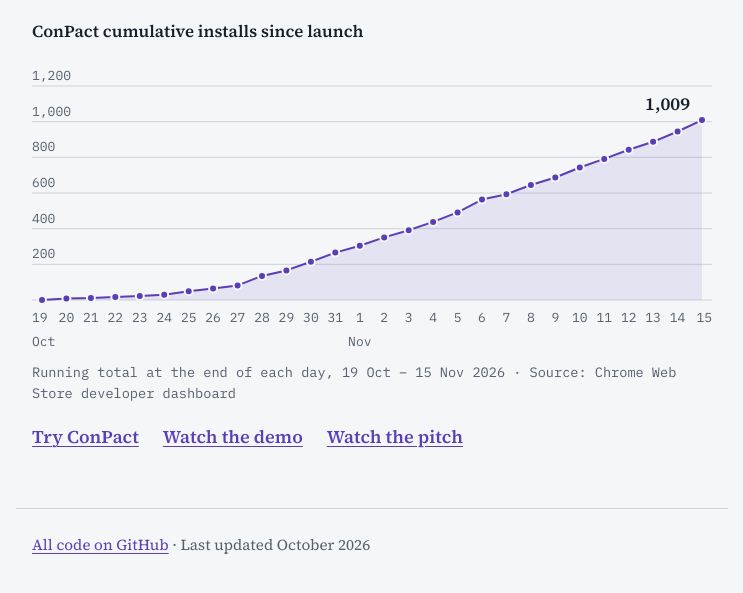
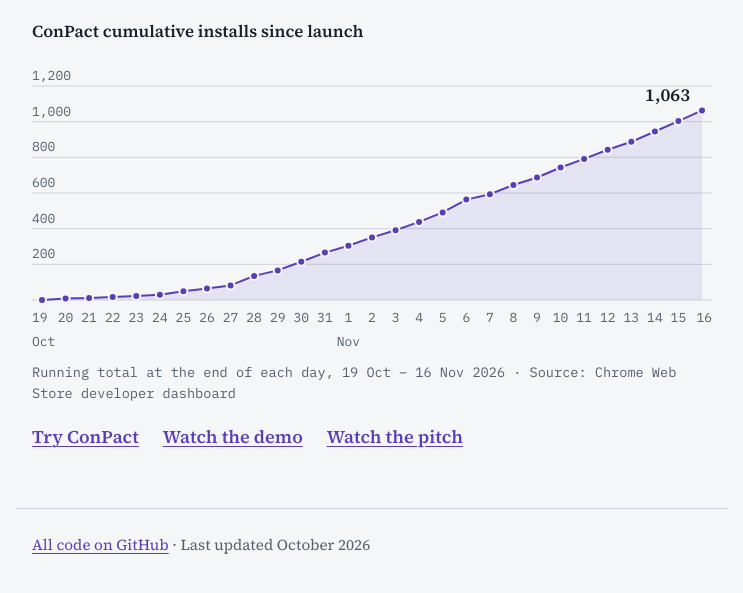
Before and after one commit to demodgm/demodgm.github.io, a plain HTML site: page index.html in a window 1280 px wide. Shown: the part 5144-5737 px from the top of the page, without its empty margins (268-1011 px from the left). Drawn offline with Linux system fonts and the light colour scheme.

Commit message:
Add files via upload

```diff
--- a/index.html
+++ b/index.html
@@ -108,7 +108,7 @@
     <p class="chart-title" aria-hidden="true">ConPact cumulative installs since launch</p>
     <svg class="chart" viewBox="0 0 680 310" role="img" aria-labelledby="installs-title installs-desc">
 <title id="installs-title">ConPact cumulative installs since launch</title>
-<desc id="installs-desc">Cumulative Chrome Web Store installs by day: 0 on 19 October, 9 on 20 October, 11 on 21 October, 17 on 22 October, 22 on 23 October, 30 on 24 October, 49 on 25 October, 64 on 26 October, 82 on 27 October, 135 on 28 October, 166 on 29 October, 215 on 30 October, 266 on 31 October, 304 on 1 November, 351 on 2 November, 391 on 3 November, 438 on 4 November, 491 on 5 November, 563 on 6 November, 593 on 7 November, 645 on 8 November, 687 on 9 November, 743 on 10 November, 791 on 11 November, 843 on 12 November, 887 on 13 November, 945 on 14 November and 1,009 on 15 November 2026.</desc>
+<desc id="installs-desc">Cumulative Chrome Web Store installs by day: 0 on 19 October, 9 on 20 October, 11 on 21 October, 17 on 22 October, 22 on 23 October, 30 on 24 October, 49 on 25 October, 64 on 26 October, 82 on 27 October, 135 on 28 October, 166 on 29 October, 215 on 30 October, 266 on 31 October, 304 on 1 November, 351 on 2 November, 391 on 3 November, 438 on 4 November, 491 on 5 November, 563 on 6 November, 593 on 7 November, 645 on 8 November, 687 on 9 November, 743 on 10 November, 791 on 11 November, 843 on 12 November, 887 on 13 November, 945 on 14 November, 1,003 on 15 November and 1,063 on 16 November 2026.</desc>
 <line class="grid" x1="0" x2="680" y1="248.0" y2="248.0"/>
 <line class="grid" x1="0" x2="680" y1="212.3" y2="212.3"/>
 <text class="tick" x="0" y="212.3" dy="-0.45em" text-anchor="start">200</text>
@@ -124,68 +124,70 @@
 <text class="tick" x="0" y="34.0" dy="-0.45em" text-anchor="start">1,200</text>
 <text class="tick" x="0.0" y="260" dy="0.8em" text-anchor="start">19</text>
 <text class="tick month" x="0.0" y="284" dy="0.8em" text-anchor="start">Oct</text>
-<text class="tick minor" x="34.4" y="260" dy="0.8em" text-anchor="middle">20</text>
-<text class="tick minor" x="58.9" y="260" dy="0.8em" text-anchor="middle">21</text>
-<text class="tick minor" x="83.3" y="260" dy="0.8em" text-anchor="middle">22</text>
-<text class="tick" x="107.8" y="260" dy="0.8em" text-anchor="middle">23</text>
-<text class="tick minor" x="132.2" y="260" dy="0.8em" text-anchor="middle">24</text>
-<text class="tick minor" x="156.7" y="260" dy="0.8em" text-anchor="middle">25</text>
-<text class="tick minor" x="181.1" y="260" dy="0.8em" text-anchor="middle">26</text>
-<text class="tick" x="205.6" y="260" dy="0.8em" text-anchor="middle">27</text>
-<text class="tick minor" x="230.0" y="260" dy="0.8em" text-anchor="middle">28</text>
-<text class="tick minor" x="254.4" y="260" dy="0.8em" text-anchor="middle">29</text>
-<text class="tick minor" x="278.9" y="260" dy="0.8em" text-anchor="middle">30</text>
-<text class="tick minor" x="303.3" y="260" dy="0.8em" text-anchor="middle">31</text>
-<text class="tick" x="327.8" y="260" dy="0.8em" text-anchor="middle">1</text>
-<text class="tick month" x="327.8" y="284" dy="0.8em" text-anchor="middle">Nov</text>
-<text class="tick minor" x="352.2" y="260" dy="0.8em" text-anchor="middle">2</text>
-<text class="tick minor" x="376.7" y="260" dy="0.8em" text-anchor="middle">3</text>
-<text class="tick" x="401.1" y="260" dy="0.8em" text-anchor="middle">4</text>
-<text class="tick minor" x="425.6" y="260" dy="0.8em" text-anchor="middle">5</text>
-<text class="tick minor" x="450.0" y="260" dy="0.8em" text-anchor="middle">6</text>
-<text class="tick minor" x="474.4" y="260" dy="0.8em" text-anchor="middle">7</text>
-<text class="tick" x="498.9" y="260" dy="0.8em" text-anchor="middle">8</text>
-<text class="tick minor" x="523.3" y="260" dy="0.8em" text-anchor="middle">9</text>
-<text class="tick minor" x="547.8" y="260" dy="0.8em" text-anchor="middle">10</text>
-<text class="tick minor" x="572.2" y="260" dy="0.8em" text-anchor="middle">11</text>
-<text class="tick" x="596.7" y="260" dy="0.8em" text-anchor="middle">12</text>
-<text class="tick minor" x="621.1" y="260" dy="0.8em" text-anchor="middle">13</text>
-<text class="tick minor" x="645.6" y="260" dy="0.8em" text-anchor="middle">14</text>
-<text class="tick" x="680.0" y="260" dy="0.8em" text-anchor="end">15</text>
-<path class="area" d="M10.0,248.0 L10.0,248.0 L34.4,246.4 L58.9,246.0 L83.3,245.0 L107.8,244.1 L132.2,242.7 L156.7,239.3 L181.1,236.6 L205.6,233.4 L230.0,223.9 L254.4,218.4 L278.9,209.7 L303.3,200.6 L327.8,193.8 L352.2,185.4 L376.7,178.3 L401.1,169.9 L425.6,160.4 L450.0,147.6 L474.4,142.2 L498.9,133.0 L523.3,125.5 L547.8,115.5 L572.2,106.9 L596.7,97.7 L621.1,89.8 L645.6,79.5 L670.0,68.1 L670.0,248.0 Z"/>
-<polyline class="line" points="10.0,248.0 34.4,246.4 58.9,246.0 83.3,245.0 107.8,244.1 132.2,242.7 156.7,239.3 181.1,236.6 205.6,233.4 230.0,223.9 254.4,218.4 278.9,209.7 303.3,200.6 327.8,193.8 352.2,185.4 376.7,178.3 401.1,169.9 425.6,160.4 450.0,147.6 474.4,142.2 498.9,133.0 523.3,125.5 547.8,115.5 572.2,106.9 596.7,97.7 621.1,89.8 645.6,79.5 670.0,68.1"/>
+<text class="tick minor" x="33.6" y="260" dy="0.8em" text-anchor="middle">20</text>
+<text class="tick minor" x="57.1" y="260" dy="0.8em" text-anchor="middle">21</text>
+<text class="tick minor" x="80.7" y="260" dy="0.8em" text-anchor="middle">22</text>
+<text class="tick" x="104.3" y="260" dy="0.8em" text-anchor="middle">23</text>
+<text class="tick minor" x="127.9" y="260" dy="0.8em" text-anchor="middle">24</text>
+<text class="tick minor" x="151.4" y="260" dy="0.8em" text-anchor="middle">25</text>
+<text class="tick minor" x="175.0" y="260" dy="0.8em" text-anchor="middle">26</text>
+<text class="tick" x="198.6" y="260" dy="0.8em" text-anchor="middle">27</text>
+<text class="tick minor" x="222.1" y="260" dy="0.8em" text-anchor="middle">28</text>
+<text class="tick minor" x="245.7" y="260" dy="0.8em" text-anchor="middle">29</text>
+<text class="tick minor" x="269.3" y="260" dy="0.8em" text-anchor="middle">30</text>
+<text class="tick minor" x="292.9" y="260" dy="0.8em" text-anchor="middle">31</text>
+<text class="tick" x="316.4" y="260" dy="0.8em" text-anchor="middle">1</text>
+<text class="tick month" x="316.4" y="284" dy="0.8em" text-anchor="middle">Nov</text>
+<text class="tick minor" x="340.0" y="260" dy="0.8em" text-anchor="middle">2</text>
+<text class="tick minor" x="363.6" y="260" dy="0.8em" text-anchor="middle">3</text>
+<text class="tick" x="387.1" y="260" dy="0.8em" text-anchor="middle">4</text>
+<text class="tick minor" x="410.7" y="260" dy="0.8em" text-anchor="middle">5</text>
+<text class="tick minor" x="434.3" y="260" dy="0.8em" text-anchor="middle">6</text>
+<text class="tick minor" x="457.9" y="260" dy="0.8em" text-anchor="middle">7</text>
+<text class="tick" x="481.4" y="260" dy="0.8em" text-anchor="middle">8</text>
+<text class="tick minor" x="505.0" y="260" dy="0.8em" text-anchor="middle">9</text>
+<text class="tick minor" x="528.6" y="260" dy="0.8em" text-anchor="middle">10</text>
+<text class="tick minor" x="552.1" y="260" dy="0.8em" text-anchor="middle">11</text>
+<text class="tick" x="575.7" y="260" dy="0.8em" text-anchor="middle">12</text>
+<text class="tick minor" x="599.3" y="260" dy="0.8em" text-anchor="middle">13</text>
+<text class="tick minor" x="622.9" y="260" dy="0.8em" text-anchor="middle">14</text>
+<text class="tick minor" x="646.4" y="260" dy="0.8em" text-anchor="middle">15</text>
+<text class="tick" x="680.0" y="260" dy="0.8em" text-anchor="end">16</text>
+<path class="area" d="M10.0,248.0 L10.0,248.0 L33.6,246.4 L57.1,246.0 L80.7,245.0 L104.3,244.1 L127.9,242.7 L151.4,239.3 L175.0,236.6 L198.6,233.4 L222.1,223.9 L245.7,218.4 L269.3,209.7 L292.9,200.6 L316.4,193.8 L340.0,185.4 L363.6,178.3 L387.1,169.9 L410.7,160.4 L434.3,147.6 L457.9,142.2 L481.4,133.0 L505.0,125.5 L528.6,115.5 L552.1,106.9 L575.7,97.7 L599.3,89.8 L622.9,79.5 L646.4,69.1 L670.0,58.4 L670.0,248.0 Z"/>
+<polyline class="line" points="10.0,248.0 33.6,246.4 57.1,246.0 80.7,245.0 104.3,244.1 127.9,242.7 151.4,239.3 175.0,236.6 198.6,233.4 222.1,223.9 245.7,218.4 269.3,209.7 292.9,200.6 316.4,193.8 340.0,185.4 363.6,178.3 387.1,169.9 410.7,160.4 434.3,147.6 457.9,142.2 481.4,133.0 505.0,125.5 528.6,115.5 552.1,106.9 575.7,97.7 599.3,89.8 622.9,79.5 646.4,69.1 670.0,58.4"/>
 <g class="pt"><circle class="dot" cx="10.0" cy="248.0" r="4"/><circle class="hit" cx="10.0" cy="248.0" r="14"><title>19 Oct 2026: 0 installs</title></circle></g>
-<g class="pt"><circle class="dot" cx="34.4" cy="246.4" r="4"/><circle class="hit" cx="34.4" cy="246.4" r="14"><title>20 Oct 2026: 9 installs</title></circle></g>
-<g class="pt"><circle class="dot" cx="58.9" cy="246.0" r="4"/><circle class="hit" cx="58.9" cy="246.0" r="14"><title>21 Oct 2026: 11 installs</title></circle></g>
-<g class="pt"><circle class="dot" cx="83.3" cy="245.0" r="4"/><circle class="hit" cx="83.3" cy="245.0" r="14"><title>22 Oct 2026: 17 installs</title></circle></g>
-<g class="pt"><circle class="dot" cx="107.8" cy="244.1" r="4"/><circle class="hit" cx="107.8" cy="244.1" r="14"><title>23 Oct 2026: 22 installs</title></circle></g>
-<g class="pt"><circle class="dot" cx="132.2" cy="242.7" r="4"/><circle class="hit" cx="132.2" cy="242.7" r="14"><title>24 Oct 2026: 30 installs</title></circle></g>
-<g class="pt"><circle class="dot" cx="156.7" cy="239.3" r="4"/><circle class="hit" cx="156.7" cy="239.3" r="14"><title>25 Oct 2026: 49 installs</title></circle></g>
-<g class="pt"><circle class="dot" cx="181.1" cy="236.6" r="4"/><circle class="hit" cx="181.1" cy="236.6" r="14"><title>26 Oct 2026: 64 installs</title></circle></g>
-<g class="pt"><circle class="dot" cx="205.6" cy="233.4" r="4"/><circle class="hit" cx="205.6" cy="233.4" r="14"><title>27 Oct 2026: 82 installs</title></circle></g>
-<g class="pt"><circle class="dot" cx="230.0" cy="223.9" r="4"/><circle class="hit" cx="230.0" cy="223.9" r="14"><title>28 Oct 2026: 135 installs</title></circle></g>
-<g class="pt"><circle class="dot" cx="254.4" cy="218.4" r="4"/><circle class="hit" cx="254.4" cy="218.4" r="14"><title>29 Oct 2026: 166 installs</title></circle></g>
-<g class="pt"><circle class="dot" cx="278.9" cy="209.7" r="4"/><circle class="hit" cx="278.9" cy="209.7" r="14"><title>30 Oct 2026: 215 installs</title></circle></g>
-<g class="pt"><circle class="dot" cx="303.3" cy="200.6" r="4"/><circle class="hit" cx="303.3" cy="200.6" r="14"><title>31 Oct 2026: 266 installs</title></circle></g>
-<g class="pt"><circle class="dot" cx="327.8" cy="193.8" r="4"/><circle class="hit" cx="327.8" cy="193.8" r="14"><title>1 Nov 2026: 304 installs</title></circle></g>
-<g class="pt"><circle class="dot" cx="352.2" cy="185.4" r="4"/><circle class="hit" cx="352.2" cy="185.4" r="14"><title>2 Nov 2026: 351 installs</title></circle></g>
-<g class="pt"><circle class="dot" cx="376.7" cy="178.3" r="4"/><circle class="hit" cx="376.7" cy="178.3" r="14"><title>3 Nov 2026: 391 installs</title></circle></g>
-<g class="pt"><circle class="dot" cx="401.1" cy="169.9" r="4"/><circle class="hit" cx="401.1" cy="169.9" r="14"><title>4 Nov 2026: 438 installs</title></circle></g>
-<g class="pt"><circle class="dot" cx="425.6" cy="160.4" r="4"/><circle class="hit" cx="425.6" cy="160.4" r="14"><title>5 Nov 2026: 491 installs</title></circle></g>
-<g class="pt"><circle class="dot" cx="450.0" cy="147.6" r="4"/><circle class="hit" cx="450.0" cy="147.6" r="14"><title>6 Nov 2026: 563 installs</title></circle></g>
-<g class="pt"><circle class="dot" cx="474.4" cy="142.2" r="4"/><circle class="hit" cx="474.4" cy="142.2" r="14"><title>7 Nov 2026: 593 installs</title></circle></g>
-<g class="pt"><circle class="dot" cx="498.9" cy="133.0" r="4"/><circle class="hit" cx="498.9" cy="133.0" r="14"><title>8 Nov 2026: 645 installs</title></circle></g>
-<g class="pt"><circle class="dot" cx="523.3" cy="125.5" r="4"/><circle class="hit" cx="523.3" cy="125.5" r="14"><title>9 Nov 2026: 687 installs</title></circle></g>
-<g class="pt"><circle class="dot" cx="547.8" cy="115.5" r="4"/><circle class="hit" cx="547.8" cy="115.5" r="14"><title>10 Nov 2026: 743 installs</title></circle></g>
-<g class="pt"><circle class="dot" cx="572.2" cy="106.9" r="4"/><circle class="hit" cx="572.2" cy="106.9" r="14"><title>11 Nov 2026: 791 installs</title></circle></g>
-<g class="pt"><circle class="dot" cx="596.7" cy="97.7" r="4"/><circle class="hit" cx="596.7" cy="97.7" r="14"><title>12 Nov 2026: 843 installs</title></circle></g>
-<g class="pt"><circle class="dot" cx="621.1" cy="89.8" r="4"/><circle class="hit" cx="621.1" cy="89.8" r="14"><title>13 Nov 2026: 887 installs</title></circle></g>
-<g class="pt"><circle class="dot" cx="645.6" cy="79.5" r="4"/><circle class="hit" cx="645.6" cy="79.5" r="14"><title>14 Nov 2026: 945 installs</title></circle></g>
-<g class="pt"><circle class="dot" cx="670.0" cy="68.1" r="4"/><circle class="hit" cx="670.0" cy="68.1" r="14"><title>15 Nov 2026: 1,009 installs</title></circle></g>
-<text class="endlabel" x="658.0" y="68.1" dy="-0.55em" text-anchor="end">1,009</text>
+<g class="pt"><circle class="dot" cx="33.6" cy="246.4" r="4"/><circle class="hit" cx="33.6" cy="246.4" r="14"><title>20 Oct 2026: 9 installs</title></circle></g>
+<g class="pt"><circle class="dot" cx="57.1" cy="246.0" r="4"/><circle class="hit" cx="57.1" cy="246.0" r="14"><title>21 Oct 2026: 11 installs</title></circle></g>
+<g class="pt"><circle class="dot" cx="80.7" cy="245.0" r="4"/><circle class="hit" cx="80.7" cy="245.0" r="14"><title>22 Oct 2026: 17 installs</title></circle></g>
+<g class="pt"><circle class="dot" cx="104.3" cy="244.1" r="4"/><circle class="hit" cx="104.3" cy="244.1" r="14"><title>23 Oct 2026: 22 installs</title></circle></g>
+<g class="pt"><circle class="dot" cx="127.9" cy="242.7" r="4"/><circle class="hit" cx="127.9" cy="242.7" r="14"><title>24 Oct 2026: 30 installs</title></circle></g>
+<g class="pt"><circle class="dot" cx="151.4" cy="239.3" r="4"/><circle class="hit" cx="151.4" cy="239.3" r="14"><title>25 Oct 2026: 49 installs</title></circle></g>
+<g class="pt"><circle class="dot" cx="175.0" cy="236.6" r="4"/><circle class="hit" cx="175.0" cy="236.6" r="14"><title>26 Oct 2026: 64 installs</title></circle></g>
+<g class="pt"><circle class="dot" cx="198.6" cy="233.4" r="4"/><circle class="hit" cx="198.6" cy="233.4" r="14"><title>27 Oct 2026: 82 installs</title></circle></g>
+<g class="pt"><circle class="dot" cx="222.1" cy="223.9" r="4"/><circle class="hit" cx="222.1" cy="223.9" r="14"><title>28 Oct 2026: 135 installs</title></circle></g>
+<g class="pt"><circle class="dot" cx="245.7" cy="218.4" r="4"/><circle class="hit" cx="245.7" cy="218.4" r="14"><title>29 Oct 2026: 166 installs</title></circle></g>
+<g class="pt"><circle class="dot" cx="269.3" cy="209.7" r="4"/><circle class="hit" cx="269.3" cy="209.7" r="14"><title>30 Oct 2026: 215 installs</title></circle></g>
+<g class="pt"><circle class="dot" cx="292.9" cy="200.6" r="4"/><circle class="hit" cx="292.9" cy="200.6" r="14"><title>31 Oct 2026: 266 installs</title></circle></g>
+<g class="pt"><circle class="dot" cx="316.4" cy="193.8" r="4"/><circle class="hit" cx="316.4" cy="193.8" r="14"><title>1 Nov 2026: 304 installs</title></circle></g>
+<g class="pt"><circle class="dot" cx="340.0" cy="185.4" r="4"/><circle class="hit" cx="340.0" cy="185.4" r="14"><title>2 Nov 2026: 351 installs</title></circle></g>
+<g class="pt"><circle class="dot" cx="363.6" cy="178.3" r="4"/><circle class="hit" cx="363.6" cy="178.3" r="14"><title>3 Nov 2026: 391 installs</title></circle></g>
+<g class="pt"><circle class="dot" cx="387.1" cy="169.9" r="4"/><circle class="hit" cx="387.1" cy="169.9" r="14"><title>4 Nov 2026: 438 installs</title></circle></g>
+<g class="pt"><circle class="dot" cx="410.7" cy="160.4" r="4"/><circle class="hit" cx="410.7" cy="160.4" r="14"><title>5 Nov 2026: 491 installs</title></circle></g>
+<g class="pt"><circle class="dot" cx="434.3" cy="147.6" r="4"/><circle class="hit" cx="434.3" cy="147.6" r="14"><title>6 Nov 2026: 563 installs</title></circle></g>
+<g class="pt"><circle class="dot" cx="457.9" cy="142.2" r="4"/><circle class="hit" cx="457.9" cy="142.2" r="14"><title>7 Nov 2026: 593 installs</title></circle></g>
+<g class="pt"><circle class="dot" cx="481.4" cy="133.0" r="4"/><circle class="hit" cx="481.4" cy="133.0" r="14"><title>8 Nov 2026: 645 installs</title></circle></g>
+<g class="pt"><circle class="dot" cx="505.0" cy="125.5" r="4"/><circle class="hit" cx="505.0" cy="125.5" r="14"><title>9 Nov 2026: 687 installs</title></circle></g>
+<g class="pt"><circle class="dot" cx="528.6" cy="115.5" r="4"/><circle class="hit" cx="528.6" cy="115.5" r="14"><title>10 Nov 2026: 743 installs</title></circle></g>
+<g class="pt"><circle class="dot" cx="552.1" cy="106.9" r="4"/><circle class="hit" cx="552.1" cy="106.9" r="14"><title>11 Nov 2026: 791 installs</title></circle></g>
+<g class="pt"><circle class="dot" cx="575.7" cy="97.7" r="4"/><circle class="hit" cx="575.7" cy="97.7" r="14"><title>12 Nov 2026: 843 installs</title></circle></g>
+<g class="pt"><circle class="dot" cx="599.3" cy="89.8" r="4"/><circle class="hit" cx="599.3" cy="89.8" r="14"><title>13 Nov 2026: 887 installs</title></circle></g>
+<g class="pt"><circle class="dot" cx="622.9" cy="79.5" r="4"/><circle class="hit" cx="622.9" cy="79.5" r="14"><title>14 Nov 2026: 945 installs</title></circle></g>
+<g class="pt"><circle class="dot" cx="646.4" cy="69.1" r="4"/><circle class="hit" cx="646.4" cy="69.1" r="14"><title>15 Nov 2026: 1,003 installs</title></circle></g>
+<g class="pt"><circle class="dot" cx="670.0" cy="58.4" r="4"/><circle class="hit" cx="670.0" cy="58.4" r="14"><title>16 Nov 2026: 1,063 installs</title></circle></g>
+<text class="endlabel" x="658.0" y="58.4" dy="-0.55em" text-anchor="end">1,063</text>
 </svg>
-    <div class="sr-only"><table><caption>ConPact cumulative installs since launch</caption><thead><tr><th>Date</th><th>Cumulative installs</th></tr></thead><tbody><tr><td>19 Oct 2026</td><td>0</td></tr><tr><td>20 Oct 2026</td><td>9</td></tr><tr><td>21 Oct 2026</td><td>11</td></tr><tr><td>22 Oct 2026</td><td>17</td></tr><tr><td>23 Oct 2026</td><td>22</td></tr><tr><td>24 Oct 2026</td><td>30</td></tr><tr><td>25 Oct 2026</td><td>49</td></tr><tr><td>26 Oct 2026</td><td>64</td></tr><tr><td>27 Oct 2026</td><td>82</td></tr><tr><td>28 Oct 2026</td><td>135</td></tr><tr><td>29 Oct 2026</td><td>166</td></tr><tr><td>30 Oct 2026</td><td>215</td></tr><tr><td>31 Oct 2026</td><td>266</td></tr><tr><td>1 Nov 2026</td><td>304</td></tr><tr><td>2 Nov 2026</td><td>351</td></tr><tr><td>3 Nov 2026</td><td>391</td></tr><tr><td>4 Nov 2026</td><td>438</td></tr><tr><td>5 Nov 2026</td><td>491</td></tr><tr><td>6 Nov 2026</td><td>563</td></tr><tr><td>7 Nov 2026</td><td>593</td></tr><tr><td>8 Nov 2026</td><td>645</td></tr><tr><td>9 Nov 2026</td><td>687</td></tr><tr><td>10 Nov 2026</td><td>743</td></tr><tr><td>11 Nov 2026</td><td>791</td></tr><tr><td>12 Nov 2026</td><td>843</td></tr><tr><td>13 Nov 2026</td><td>887</td></tr><tr><td>14 Nov 2026</td><td>945</td></tr><tr><td>15 Nov 2026</td><td>1,009</td></tr></tbody></table></div>
-    <figcaption class="meta">Running total at the end of each day, 19 Oct – 15 Nov 2026 · Source: Chrome Web Store developer dashboard</figcaption>
+    <div class="sr-only"><table><caption>ConPact cumulative installs since launch</caption><thead><tr><th>Date</th><th>Cumulative installs</th></tr></thead><tbody><tr><td>19 Oct 2026</td><td>0</td></tr><tr><td>20 Oct 2026</td><td>9</td></tr><tr><td>21 Oct 2026</td><td>11</td></tr><tr><td>22 Oct 2026</td><td>17</td></tr><tr><td>23 Oct 2026</td><td>22</td></tr><tr><td>24 Oct 2026</td><td>30</td></tr><tr><td>25 Oct 2026</td><td>49</td></tr><tr><td>26 Oct 2026</td><td>64</td></tr><tr><td>27 Oct 2026</td><td>82</td></tr><tr><td>28 Oct 2026</td><td>135</td></tr><tr><td>29 Oct 2026</td><td>166</td></tr><tr><td>30 Oct 2026</td><td>215</td></tr><tr><td>31 Oct 2026</td><td>266</td></tr><tr><td>1 Nov 2026</td><td>304</td></tr><tr><td>2 Nov 2026</td><td>351</td></tr><tr><td>3 Nov 2026</td><td>391</td></tr><tr><td>4 Nov 2026</td><td>438</td></tr><tr><td>5 Nov 2026</td><td>491</td></tr><tr><td>6 Nov 2026</td><td>563</td></tr><tr><td>7 Nov 2026</td><td>593</td></tr><tr><td>8 Nov 2026</td><td>645</td></tr><tr><td>9 Nov 2026</td><td>687</td></tr><tr><td>10 Nov 2026</td><td>743</td></tr><tr><td>11 Nov 2026</td><td>791</td></tr><tr><td>12 Nov 2026</td><td>843</td></tr><tr><td>13 Nov 2026</td><td>887</td></tr><tr><td>14 Nov 2026</td><td>945</td></tr><tr><td>15 Nov 2026</td><td>1,003</td></tr><tr><td>16 Nov 2026</td><td>1,063</td></tr></tbody></table></div>
+    <figcaption class="meta">Running total at the end of each day, 19 Oct – 16 Nov 2026 · Source: Chrome Web Store developer dashboard</figcaption>
   </figure>
   <p class="links"><a href="https://chromewebstore.google.com/detail/conpact/okkkichfecnhkbchgajlmaphgfeahghl">Try ConPact</a> <a href="https://www.youtube.com/watch?v=M5Gy_iQI0mw">Watch the demo</a> <a href="https://www.youtube.com/watch?v=zRWiBQotd7Y">Watch the pitch</a></p>
 </section>
```
